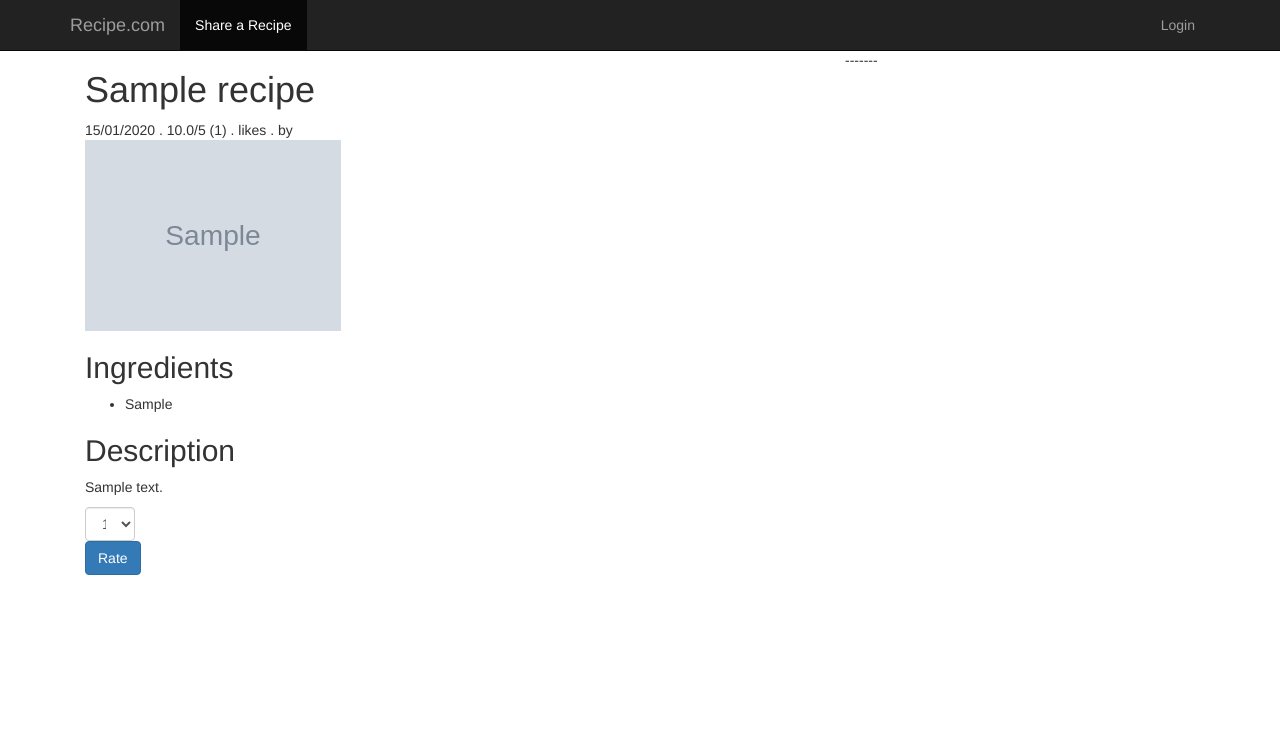
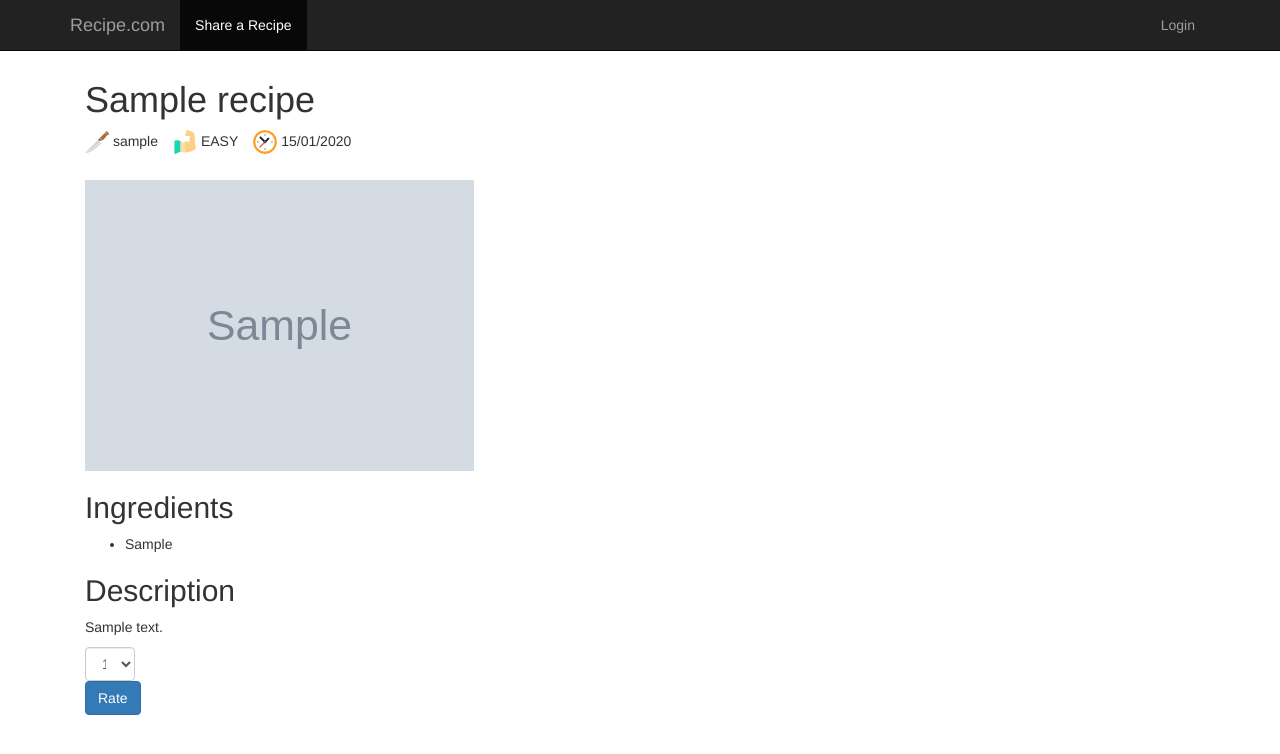
Before and after one commit to seyyidibrahimgulec/hipo-internship-task, a Django app: template templates/recipe_detail.html in a window 1280 px wide. Shown: the top 754 px of the page. Run offline with Django 3.2, Linux system fonts and the light colour scheme; the template is opened without the code that fills it: values that come from a table or form of the project are taken from there, others are empty; tables that the repository leaves empty hold one stand-in row (values such as "Sample post"); grey boxes marked "Sample" are stand-in pictures; some libraries are stand-ins or nearby versions.

Commit message:
Add recipe top mini images

```diff
--- a/static/css/main.css
+++ b/static/css/main.css
@@ -1,5 +1,5 @@
 body {
-    padding-top: 50px;
+    padding-top: 60px;
     margin-bottom: 20px;
 }
 .card{
@@ -18,8 +18,13 @@ body {
 
 }
 
-.card .card-footer{
-    margin-top: 10px;
+.card-top {
+    height: 30px;
+}
+
+.card-top .item {
+    margin-right: 15px;
+    float: left;
 }
 
 .pagination-container {
--- a/templates/base.html
+++ b/templates/base.html
@@ -20,14 +20,9 @@
     {% include "navbar.html" %}
 
     <div class="container">
-      <div class="col-md-8">
+      <div class="col-md-12">
         {% block content %}
           <h1>Base html</h1>
-        {% endblock %}
-      </div>
-      <div class="col-md-4">
-        {% block leftPanel%}
-            -------
         {% endblock %}
       </div>
     </div>
--- a/templates/index.html
+++ b/templates/index.html
@@ -4,6 +4,7 @@
 {% endblock %}
 
 {% block content %}
+    <div class="col-md-8">
         {% for recipe in recipes %}
             <div class="card">
               <h2><a href="recipe/{{recipe.pk}}">{{ recipe }}</a></h2>
@@ -40,5 +41,8 @@
             </p>
 
         </div>
-
+    </div>
+    <div class="col-md-4">
+        ...
+    </div>
 {% endblock %}
--- a/templates/recipe_detail.html
+++ b/templates/recipe_detail.html
@@ -1,13 +1,26 @@
 {% extends 'base.html' %}
+{% load static %}
 {% block title %}
   {{ recipe }}
 {% endblock %}
 
 {% block content %}
     <h1>{{ recipe }}</h1>
-    <div class="card-footer">
-      {{ recipe.created_time|date:"d/m/Y"  }} . {{ recipe.rate_avg }}/5 ({{ recipe.rate_count }}) . likes . by {{ request.author }}
+    <div class="card-top">
+        <div class="item">
+            <img src="{% static 'img/knife.png' %}" alt="">
+            {{ recipe.author }}
+        </div>
+        <div class="item">
+            <img src="{% static 'img/muscles.png' %}" alt="">
+            {{ recipe.get_difficulty_display }}
+        </div>
+        <div class="item">
+            <img src="{% static 'img/circular-clock.png' %}" alt="">
+            {{ recipe.created_time|date:"d/m/Y" }}
+        </div>
     </div>
+    <br/>
 
     <p>
         <img class="food-img" alt="{{ recipe }}" src="{{ recipe.image.url }}"/>
```
Also changed, not shown: static/img/circular-clock.png (added), static/img/knife.png (added), static/img/muscles.png (added). Lines whose indentation alone changed are shown as unchanged.
